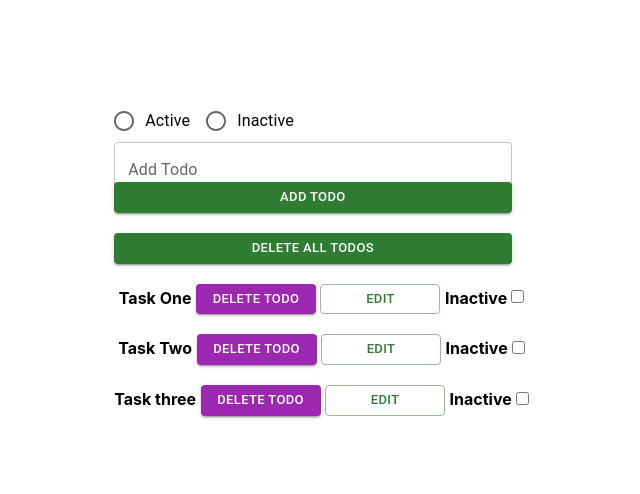
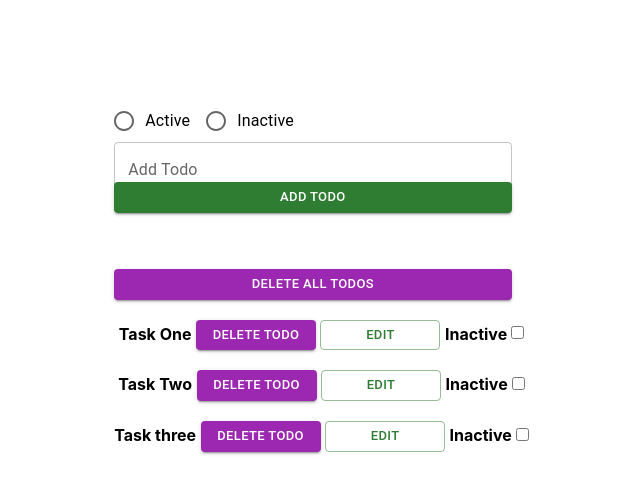
Before and after one commit to AliWisam/redux-todolist, a React (Create React App) app: page / in a window 1280 px wide. Shown: the top 494 px of the page, without its empty margins (242-882 px from the left). Built offline with nearby package versions, Linux system fonts and the light colour scheme.

Commit message:
added space below add todo

```diff
--- a/src/components/index.js
+++ b/src/components/index.js
@@ -115,6 +115,8 @@ const Todo = () => {
       {''}
       <br />
       <Stack direction="column" spacing={2}>
+        <br />
+
         <Button
           sx={{
             width: 500,
@@ -122,7 +124,7 @@ const Todo = () => {
           }}
           onClick={() => dispatch(deleteAll())}
           variant="contained"
-          color="success"
+          color="secondary"
           size="small"
         >
           Delete All Todos
```
